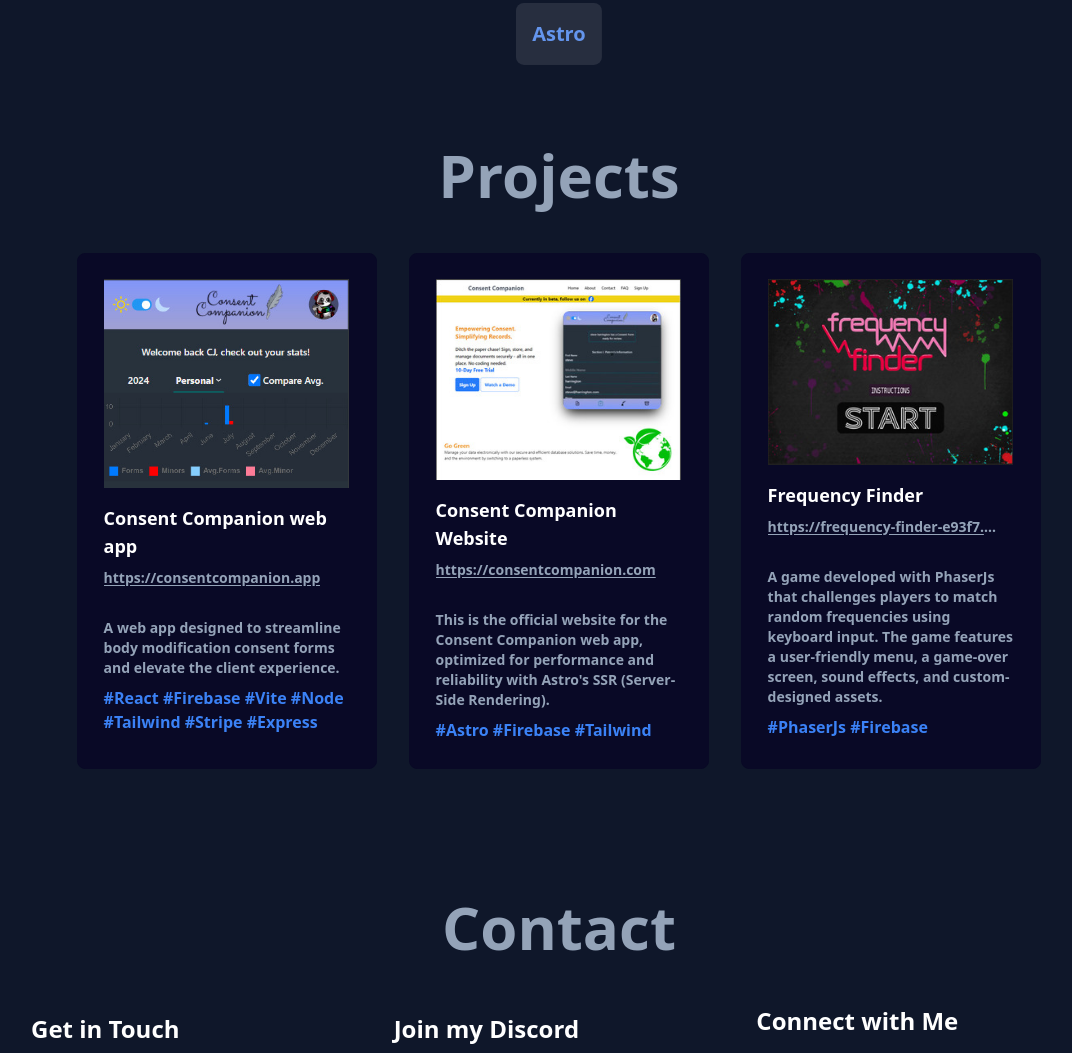
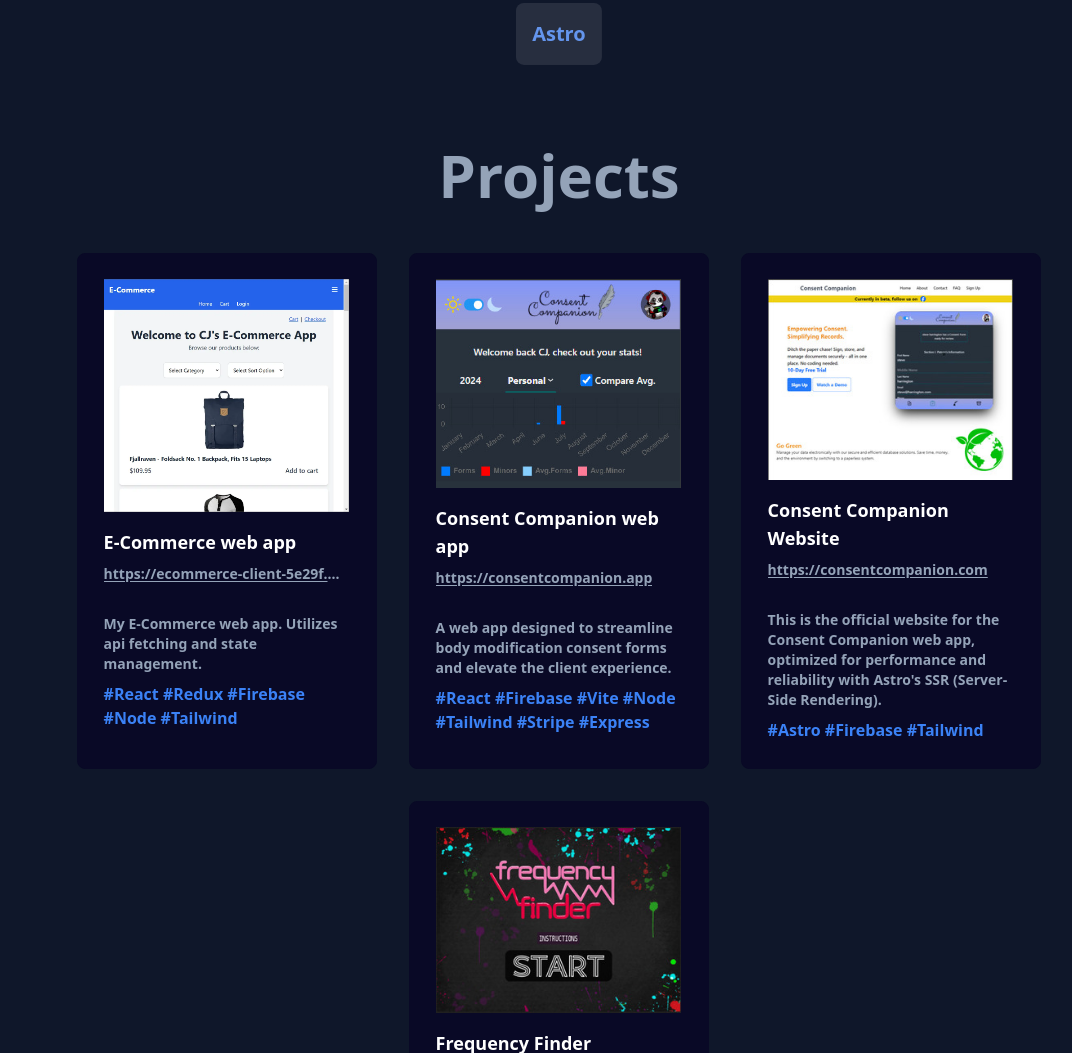
Before and after one commit to mr-steal-ur-code/portfolio, an Astro site: page / in a window 1280 px wide. Shown: the part 5207-6260 px from the top of the page, without its empty margins (81-1153 px from the left). Built offline with nearby package versions, Linux system fonts and the light colour scheme; Astro itself is replaced by a stand-in of ours.

Commit message:
add ecommerce project

```diff
--- a/src/pages/index.astro
+++ b/src/pages/index.astro
@@ -369,13 +369,13 @@
 		<section class="min-h-[70vh] fade-in pb-12" id="projects">
 			<p class="sm:text-3xl md:text-6xl text-center pt-20 pb-12">Projects</p>
 			<div class="flex flex-row flex-wrap gap-8 justify-center">
-				<!-- <ProjectCard
-					title="Cloud Cookbook web app"
-					image="/images/cloud-cookbook.jpg"
-					link="https://cloud-cookbook-24fd4.web.app/"
-					content="My current work in progress. A web app to hold cookbooks and recipes stored on the cloud."
-					subContent="#React #Firebase #Vite #Node #Tailwind"
-				/> -->
+				<ProjectCard
+					title="E-Commerce web app"
+					image="/images/ecommerce.webp"
+					link="https://ecommerce-client-5e29f.web.app/"
+					content="My E-Commerce web app. Utilizes api fetching and state management."
+					subContent="#React #Redux #Firebase #Node #Tailwind"
+				/>
 				<ProjectCard
 					title="Consent Companion web app"
 					image="/images/consent-companion.jpg"
```
Also changed, not shown: public/images/ecommerce.webp (added), 1 other file.
